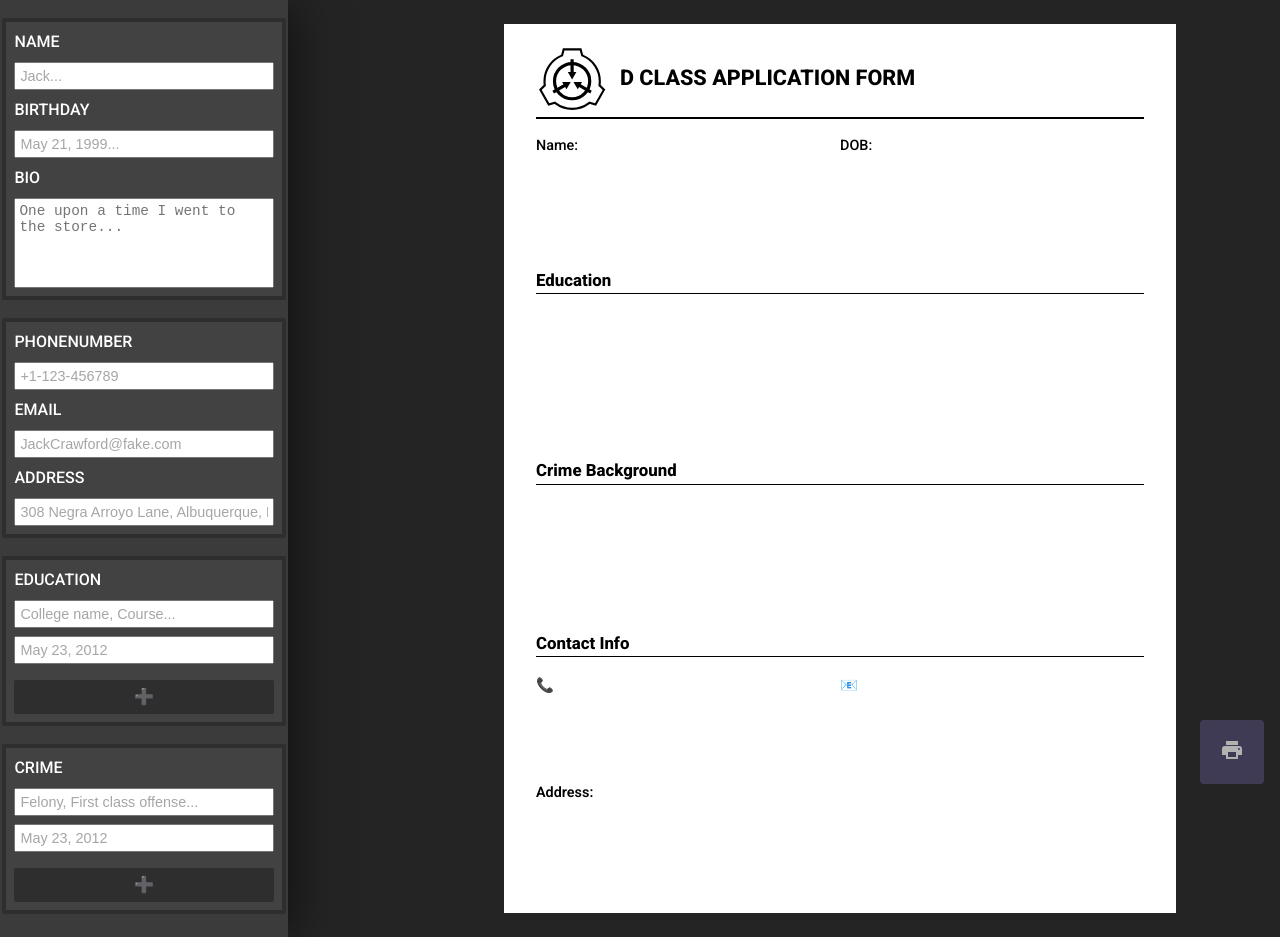
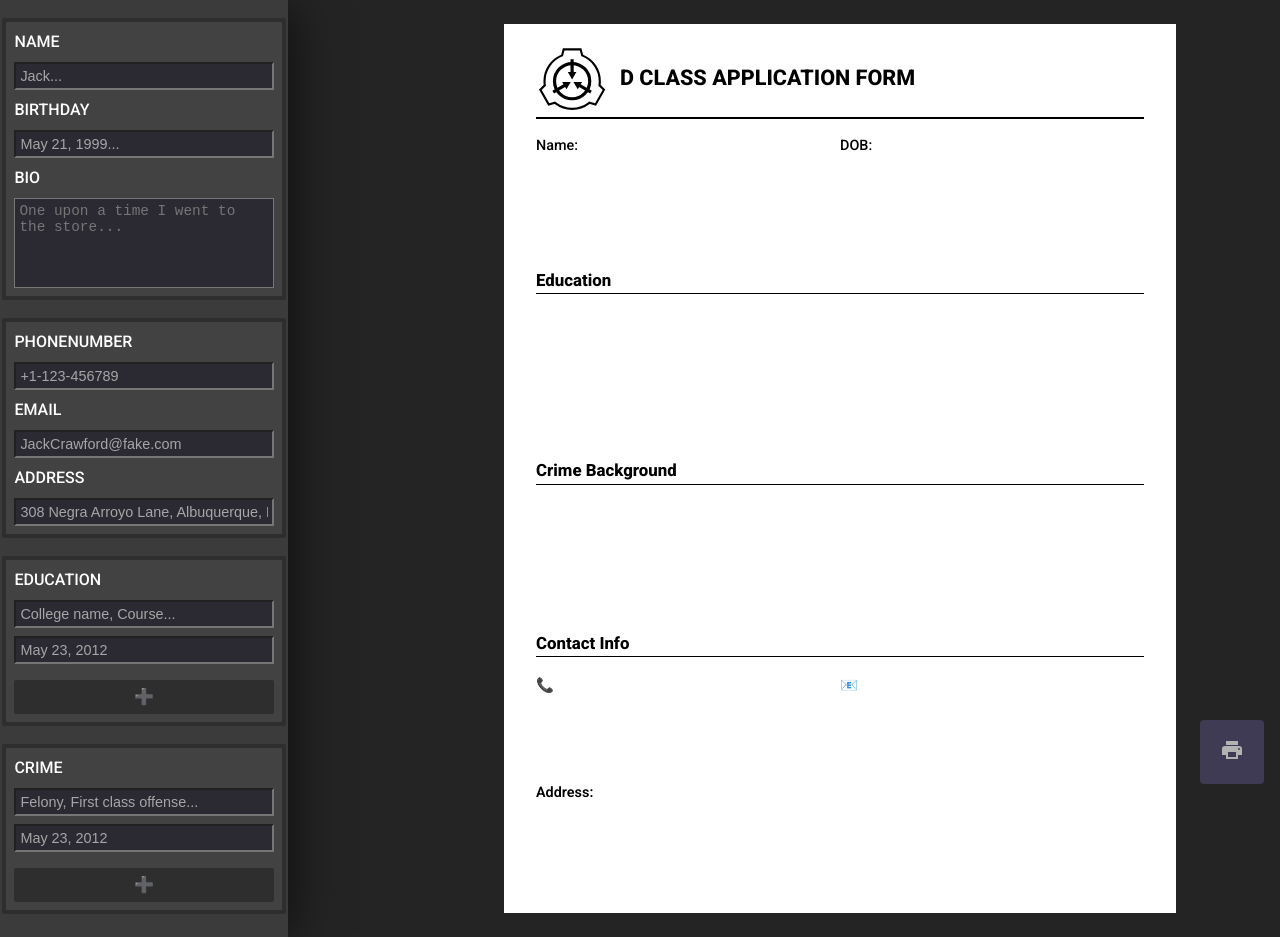
Before and after one commit to GreenArron/scp-d5-cv, a React (Vite) app: page / in a window 1280 px wide. Built offline with nearby package versions, Linux system fonts and the light colour scheme.

Commit message:
Add backgroundcolor to textarea and input (oopsie)

```diff
--- a/src/index.css
+++ b/src/index.css
@@ -24,6 +24,13 @@ body {
 h1 {
   font-size: 3.2em;
   line-height: 1.1;
+}
+
+input {
+  background-color: #2b2a33;
+}
+textarea {
+  background-color: #2b2a33;
 }
 
 button {
```
